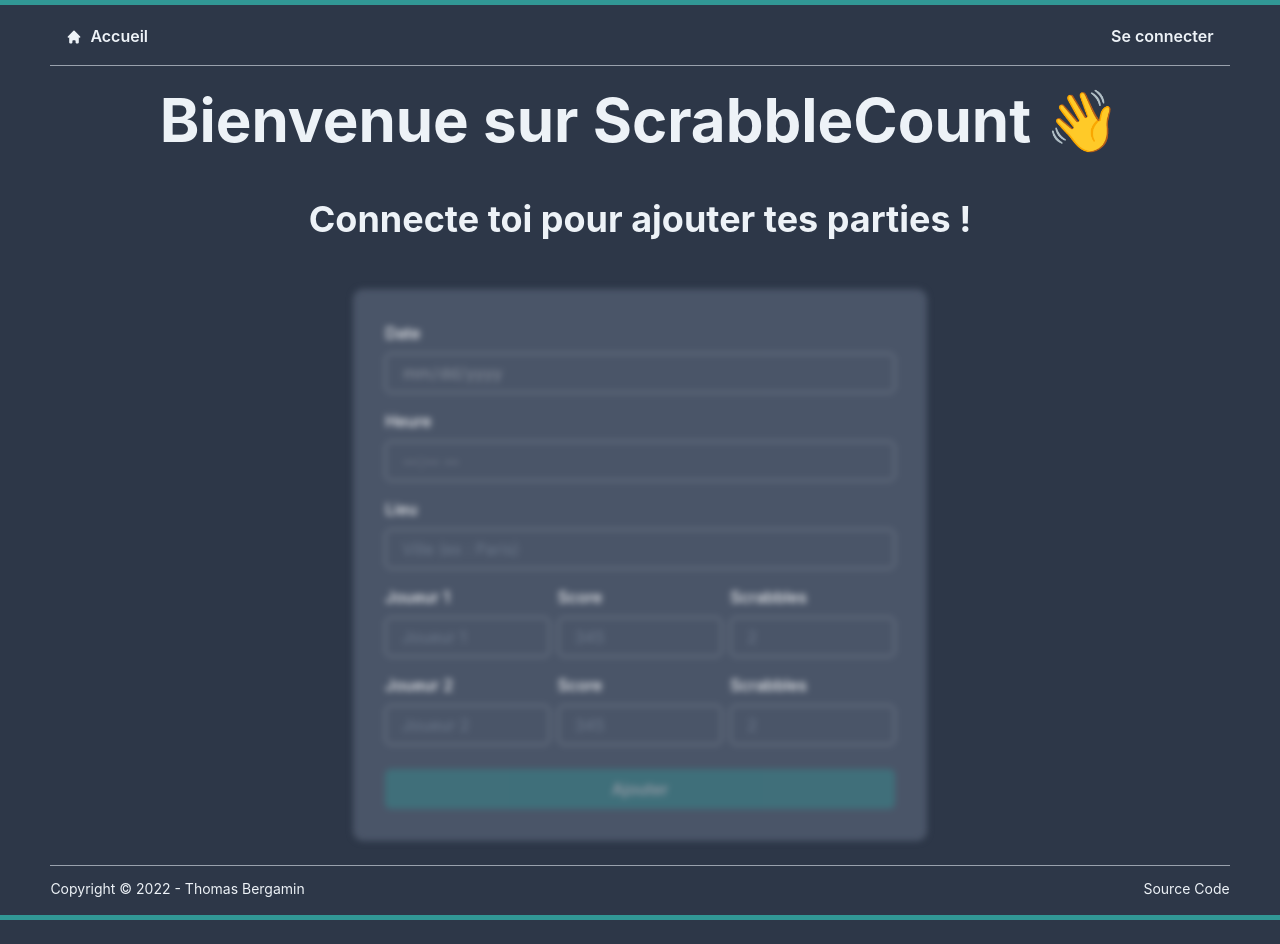
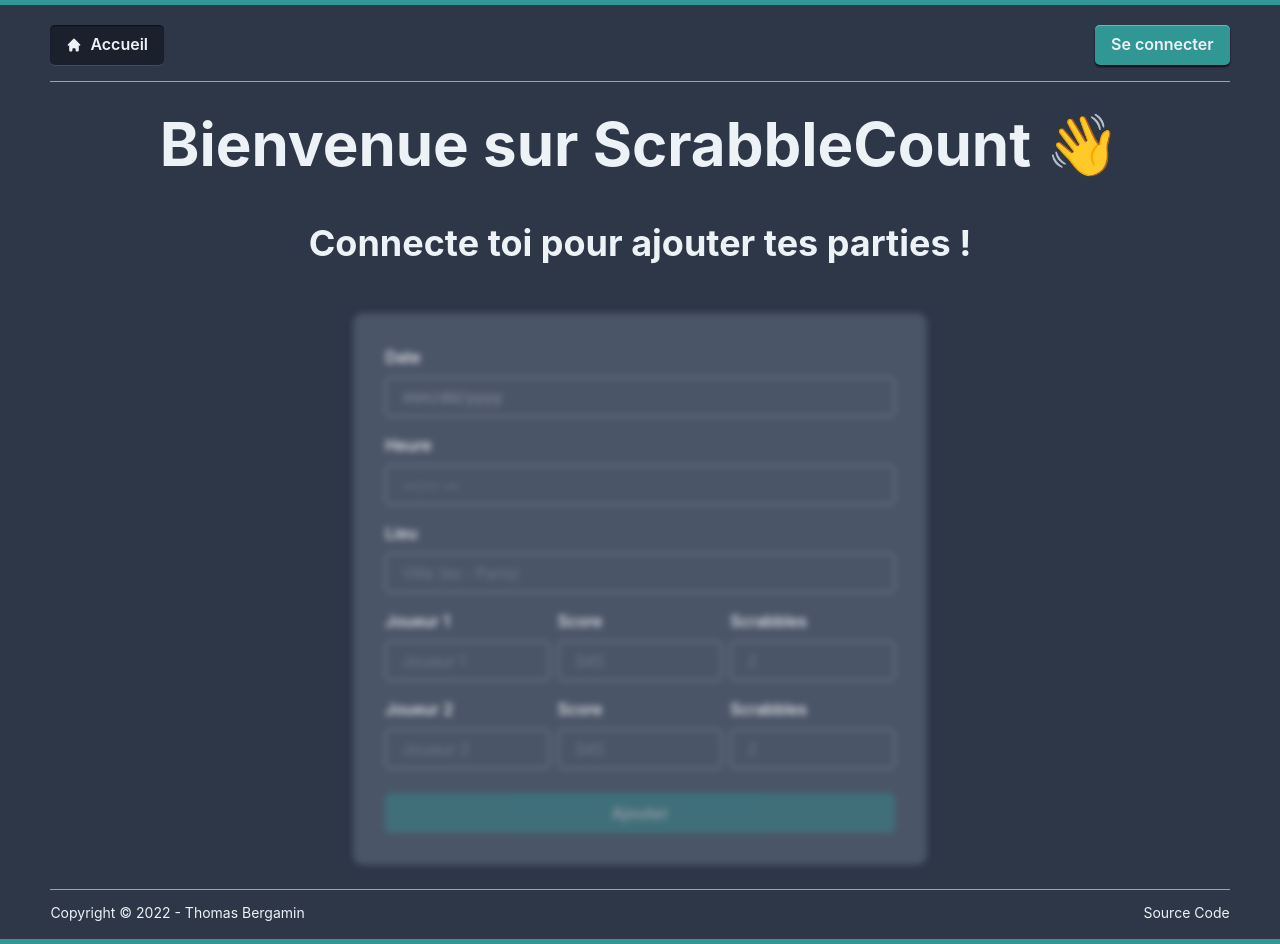
Before and after one commit to ThomasBergamin/ScrabbleCount, a React (Create React App) app: page / in a window 1280 px wide. Before the commit the page ends 920 px from the top, so only its background shows below. Built offline with nearby package versions, Linux system fonts and the light colour scheme.

Commit message:
style: 💄 improve navbar styling

```diff
--- a/src/components/Navbar/Navbar/Navbar.item.tsx
+++ b/src/components/Navbar/Navbar/Navbar.item.tsx
@@ -2,23 +2,35 @@ import { Button } from '@chakra-ui/react';
 
 interface INavbarItem {
   name: string;
+  disconnect?: boolean;
+  connect?: boolean;
   leftIcon?: React.ReactElement<any, string | React.JSXElementConstructor<any>>;
 }
 
-const NavbarItem = ({ name, leftIcon }: INavbarItem) => {
+const NavbarItem = ({ name, leftIcon, disconnect, connect }: INavbarItem) => {
   return (
     <Button
-      borderRadius="1"
+      borderRadius="5"
       as="a"
       _hover={{
         cursor: 'pointer',
         background: 'white',
-        color: 'teal.500',
+        color: disconnect ? 'red.600' : 'teal.500',
       }}
       textColor="gray.100"
       variant="ghost"
       colorScheme="blue"
       leftIcon={leftIcon}
+      backgroundColor={
+        disconnect ? 'red.600' : connect ? 'teal.500' : 'gray.800'
+      }
+      boxShadow={
+        disconnect
+          ? 'inset 0 1px 0 hsla(3, 53%, 46%, .9),  0 2px 2px hsla(0, 0%, 0%, 0.7)'
+          : connect
+          ? 'inset 0 1px 0 hsla(179, 30%, 60%, .9),  0 2px 2px hsla(0, 0%, 0%, 0.7)'
+          : '0 1px 0 hsla(0, 0%, 100%, .1), inset 0 1px 1px hsla(0, 0%, 0%, 0.5)'
+      }
     >
       {name}
     </Button>
--- a/src/components/Navbar/Navbar/Navbar.tsx
+++ b/src/components/Navbar/Navbar/Navbar.tsx
@@ -44,7 +44,7 @@ const Navbar = () => {
   return (
     <Box as="header">
       <Box h="5px" bg="teal.500" />
-      <Container maxW="120ch" py="3" px={4}>
+      <Container maxW="120ch" py="5" px={4}>
         <Flex direction="row">
           {isLargerThan700 ? (
             <>
@@ -101,16 +101,16 @@ const Navbar = () => {
           <Spacer />
           {auth?.currentUser.userId ? (
             <Box onClick={handleDisconnect}>
-              <NavbarItem name="Se déconnecter" />
+              <NavbarItem disconnect name="Se déconnecter" />
             </Box>
           ) : (
             <Link as={RouterLink} to="/login">
-              <NavbarItem name="Se connecter" />
+              <NavbarItem connect name="Se connecter" />
             </Link>
           )}
         </Flex>
 
-        <Divider mt={2} w="100%" mx="auto" />
+        <Divider mt={4} w="100%" mx="auto" />
       </Container>
     </Box>
   );
--- a/src/components/Table/Table.tsx
+++ b/src/components/Table/Table.tsx
@@ -6,7 +6,6 @@ interface ITable {
 }
 
 const Table = ({ headers, rows }: ITable) => {
-  console.log(headers, rows);
   return (
     <TableWrap colorScheme="teal">
       <Thead>
```
